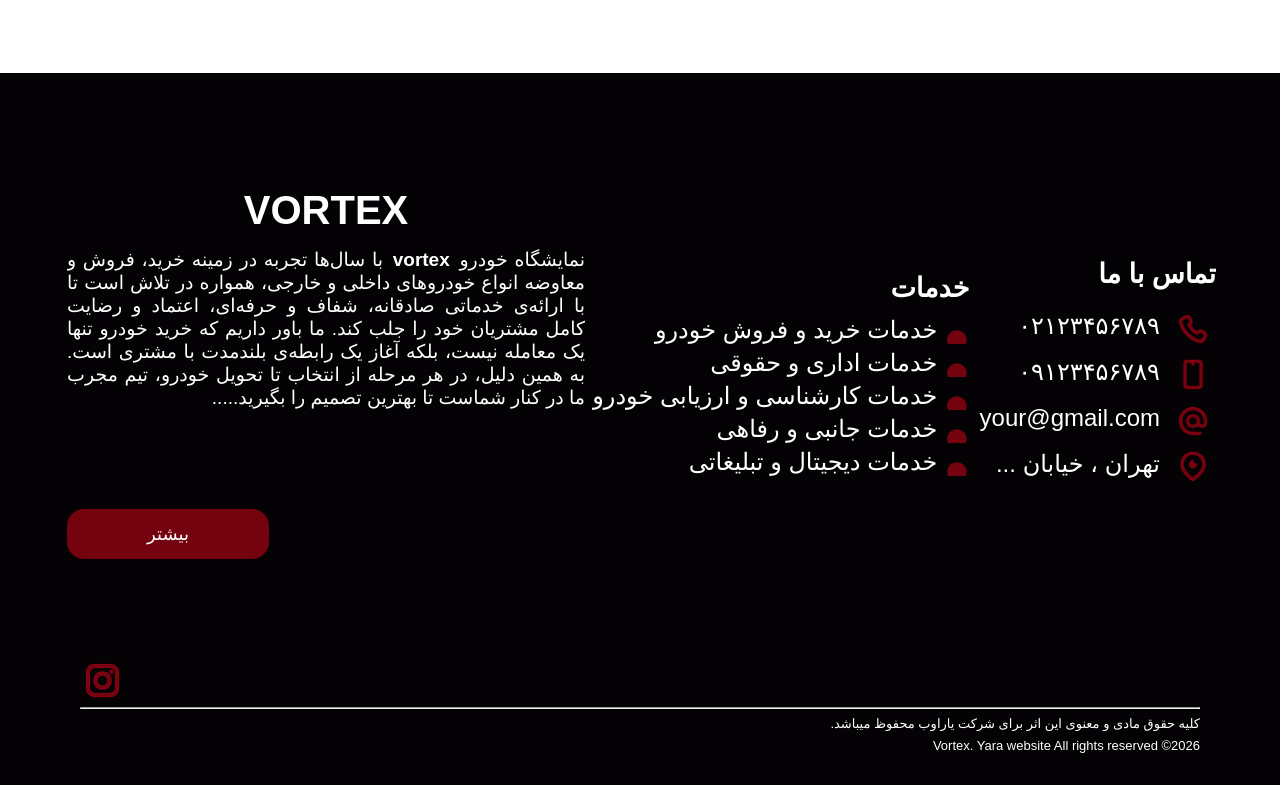
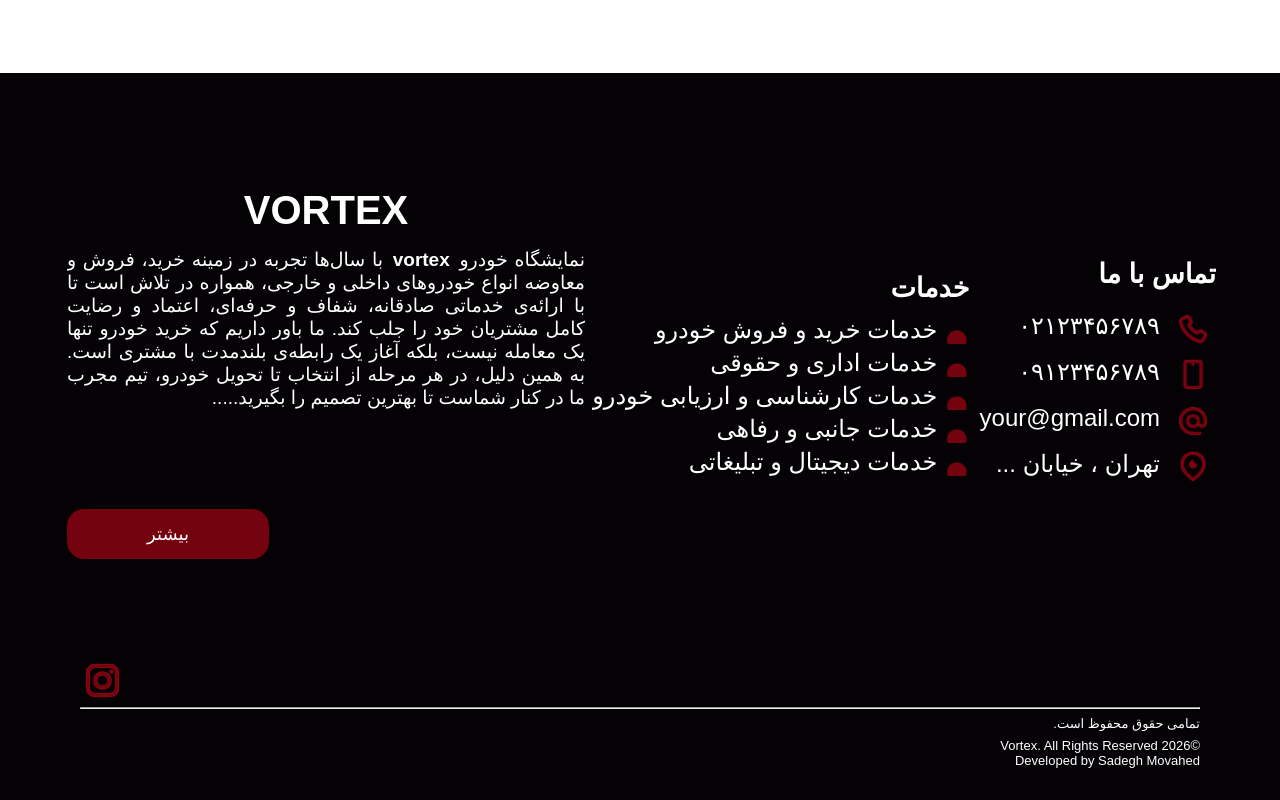
Before and after one commit to sadeghdev1/vortex, a React (Vite) app: page / in a window 1280 px wide. Shown: the part 4676-5476 px from the top of the page. Built offline with nearby package versions, Linux system fonts and the light colour scheme; a small style sheet from the web is missing; a web font is replaced by a local one.

Commit message:
Footer fixed

```diff
--- a/src/components/Footer/Footer.jsx
+++ b/src/components/Footer/Footer.jsx
@@ -41,8 +41,9 @@ export default function Footer(){
       <div className={styles.row1}>
         <a href="#"><img src={insta} /></a>
         <hr />
-        <p>کلیه حقوق مادی و معنوی این اثر برای شرکت یاراوب محفوظ میباشد.</p>
-        <h3>2026© Vortex. Yara website All rights reserved</h3>
+        <p>تمامی حقوق محفوظ است.</p>
+        <h3>©2026 Vortex. All Rights Reserved</h3>
+        <h3>Developed by Sadegh Movahed</h3>
       </div>
     </footer>
   )
```
